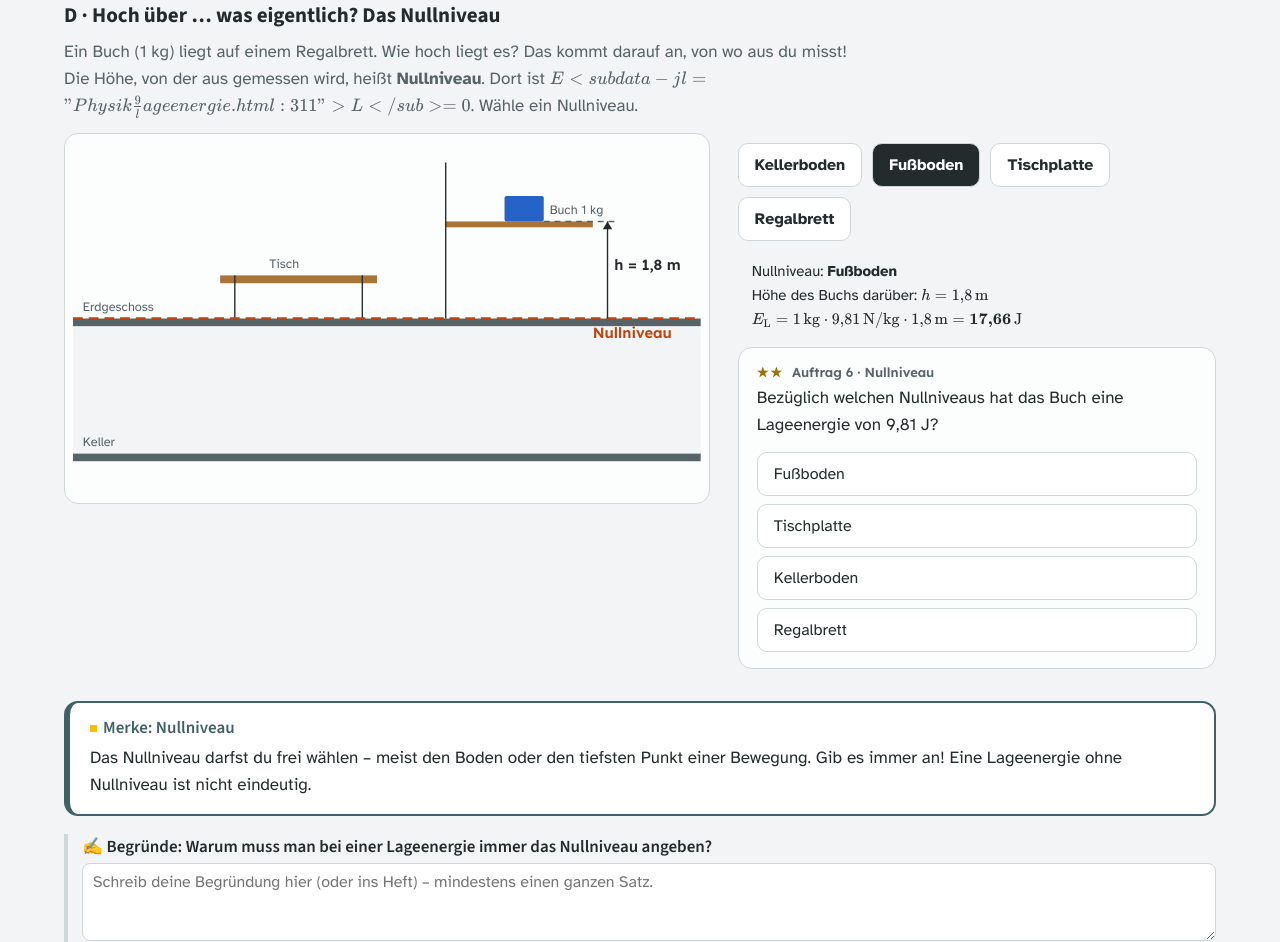
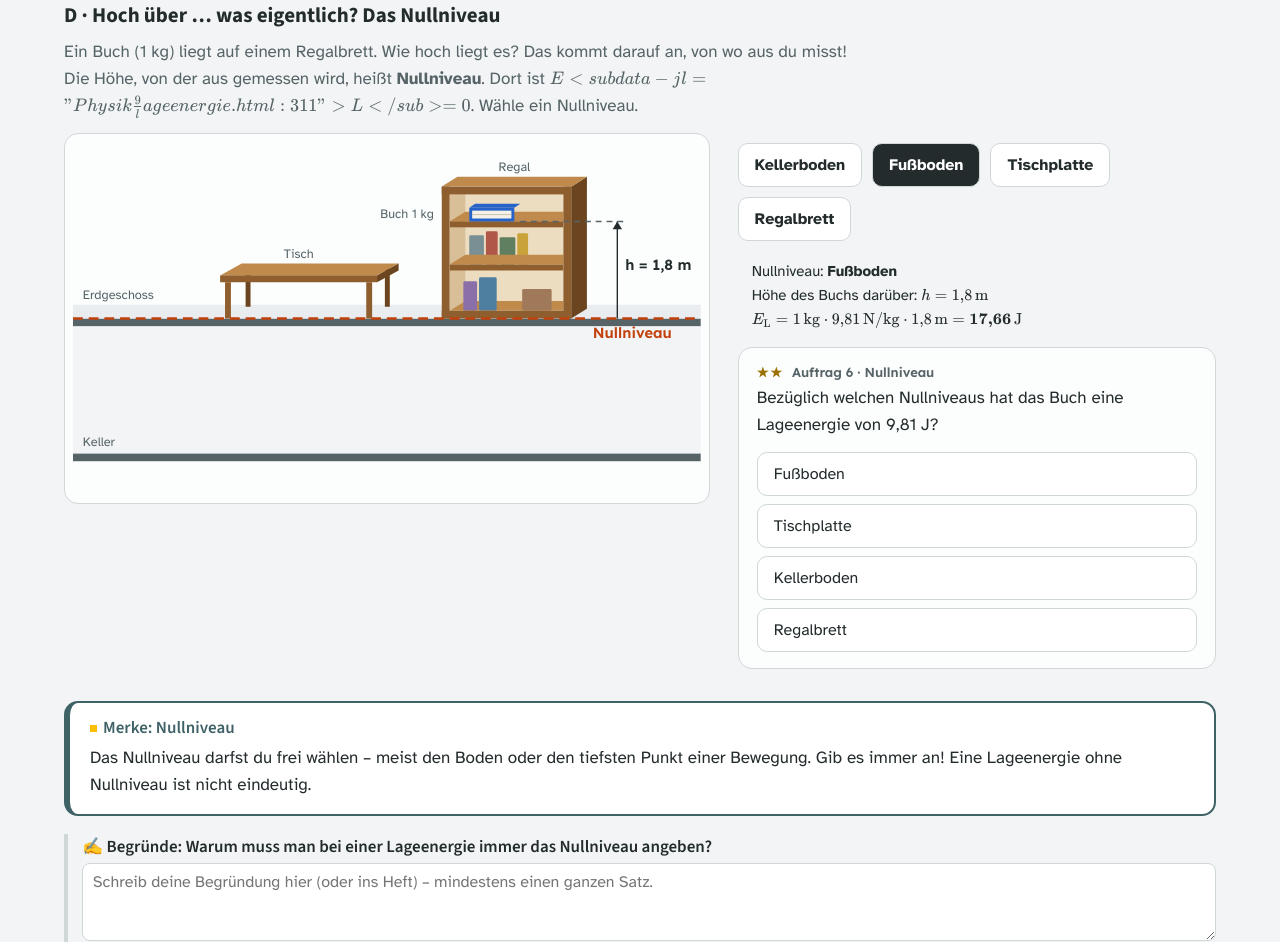
Before and after one commit to y-deiglmayr/gst-lernen, a plain HTML site: page Physik9/lageenergie.html in a window 1280 px wide. Shown: the part 5693-6635 px from the top of the page. Drawn offline with Linux system fonts and the light colour scheme.

Commit message:
Energie-Grafiken: Stromkreis rechtwinklig, Bogen ohne Pfeil, Rohr als gebogenes Rohr, Tisch und Regal räumlich
Co-Authored-By: Claude Opus 5.5 <noreply@anthropic.com>
Claude-Session: https://claude.ai/code/session_01KLYBVkGo8psUUv8qogu7oG

```diff
--- a/Physik9/lageenergie.html
+++ b/Physik9/lageenergie.html
@@ -610,11 +610,31 @@ $('#v1Check').onclick=()=>{const v=$$('#v1Checks input:checked').map(i=>i.value)
 /* ---------- D: Nullniveau ---------- */
 {const svg=$('#null'),sc=55,y0=180,Z=[[-2.5,'Kellerboden'],[0,'Fußboden'],[0.8,'Tischplatte'],[1.8,'Regalbrett']],hb=1.8;let z=1;
  const Y=v=>y0-v*sc;
- function draw(){let s=Rc(0,Y(0),640,8,'','style="fill:var(--muted)"')+Rc(0,Y(-2.5),640,8,'','style="fill:var(--muted)"')+Rc(0,Y(0)+8,640,Y(-2.5)-Y(0)-8,'','style="fill:var(--panel)"')+T(10,Y(-2.5)-8,'Keller','txs')+T(10,Y(0)-8,'Erdgeschoss','txs');
-  s+=Rc(150,Y(0.8),160,8,'','style="fill:#a8743a"')+L(165,Y(0.8),165,Y(0),'thin','stroke-width="4"')+L(295,Y(0.8),295,Y(0),'thin','stroke-width="4"')+T(200,Y(0.8)-8,'Tisch','txs');
-  s+=Rc(380,Y(1.8),150,6,'','style="fill:#a8743a"')+L(380,Y(1.8)-60,380,Y(0),'thin','stroke-width="4"')+Rc(440,Y(1.8)-26,40,26,'','rx="2" style="fill:var(--el)"')+T(486,Y(1.8)-8,'Buch 1 kg','txs');
+ function draw(){let s=Rc(0,Y(0),640,8,'','style="fill:var(--muted)"')+Rc(0,Y(-2.5),640,8,'','style="fill:var(--muted)"')+Rc(0,Y(0)+8,640,Y(-2.5)-Y(0)-8,'','style="fill:var(--panel)"')+T(10,Y(-2.5)-8,'Keller','txs')+T(10,Y(0)-20,'Erdgeschoss','txs');
+  const P=(pts,f)=>`<path d="M${pts.map(p=>p.join(' ')).join(' L')}Z" style="fill:${f}"/>`,WT='#c08a4c',WF='#8f5e2e',WD='#6b4520';
+  s+=P([[0,Y(0)],[640,Y(0)],[640,Y(0)-14],[0,Y(0)-14]],'light-dark(#e9edef,#262e30)');
+  /* Tisch, leicht räumlich (Tiefe nach rechts hinten) */
+  const yt=Y(0.8),dx=22,dy=-12;
+  s+=Rc(176,yt+dy+5,5,Y(0)-12-(yt+dy+5),'',`style="fill:${WD}"`)+Rc(318,yt+dy+5,5,Y(0)-12-(yt+dy+5),'',`style="fill:${WD}"`);
+  s+=P([[150,yt],[310,yt],[310+dx,yt+dy],[150+dx,yt+dy]],WT)+P([[310,yt],[310+dx,yt+dy],[310+dx,yt+dy+7],[310,yt+7]],WD)+Rc(150,yt,160,7,'',`style="fill:${WF}"`);
+  s+=Rc(155,yt+7,6,Y(0)-yt-7,'',`style="fill:${WF}"`)+Rc(299,yt+7,6,Y(0)-yt-7,'',`style="fill:${WF}"`)+T(215,yt-18,'Tisch','txs');
+  /* Regal mit Rückwand und Fachböden */
+  const xl=376,xr=508,yo=Y(2.3),yu=Y(0),b=8,ox=16,oy=-10,BK='light-dark(#ecdcc0,#3d3228)',IN='light-dark(#d8bf97,#4d3e2f)';
+  s+=`<defs><clipPath id="regClip"><rect x="${xl+b}" y="${yo}" width="${xr-xl-2*b}" height="${yu-b-yo}"/></clipPath></defs><g clip-path="url(#regClip)">`;
+  s+=Rc(xl,yo-20,xr-xl+40,yu-yo+20,'',`style="fill:${BK}"`)+P([[xl+b,yo],[xl+b+ox,yo+oy],[xl+b+ox,yu-b+oy],[xl+b,yu-b]],IN);
+  const shelf=y=>P([[xl+b,y],[xr-b,y],[xr-b+ox,y+oy],[xl+b+ox,y+oy]],WT)+Rc(xl+b,y,xr-xl-2*b,6,'',`style="fill:${WF}"`);
+  s+=P([[xl+b,yu-b],[xr-b,yu-b],[xr-b+ox,yu-b+oy],[xl+b+ox,yu-b+oy]],WT);
+  [[0,'#7a8f94',15,30],[17,'#b0574a',12,34],[31,'#5f7f60',16,28],[49,'#c9a23a',11,32]].forEach(([x,c,w,h])=>s+=Rc(xl+b+20+x,Y(1)-h,w,h,'',`rx="1.5" style="fill:${c}"`));
+  [[0,'#8a6fa8',14,30],[16,'#4f7fa0',18,34],[60,'#a0785a',30,22]].forEach(([x,c,w,h])=>s+=Rc(xl+b+14+x,yu-b-h,w,h,'',`rx="1.5" style="fill:${c}"`));
+  s+=shelf(Y(1))+shelf(Y(hb))+'</g>';
+  s+=P([[xr,yo-b],[xr+ox,yo-b+oy],[xr+ox,yu+oy],[xr,yu]],WD)+P([[xl,yo-b],[xr,yo-b],[xr+ox,yo-b+oy],[xl+ox,yo-b+oy]],WT);
+  s+=Rc(xl,yo-b,b,yu-yo+b,'',`style="fill:${WF}"`)+Rc(xr-b,yo-b,b,yu-yo+b,'',`style="fill:${WF}"`)+Rc(xl,yo-b,xr-xl,b,'',`style="fill:${WF}"`)+Rc(xl,yu-b,xr-xl,b,'',`style="fill:${WF}"`)+T((xl+xr)/2+8,yo-b-16,'Regal','txs','text-anchor="middle"');
+  /* Buch (1 kg) liegt vorne auf dem Regalbrett */
+  const bx=xl+28,by=Y(hb);
+  s+=P([[bx,by-14],[bx+46,by-14],[bx+52,by-18],[bx+6,by-18]],'var(--el)')+Rc(bx,by-14,46,14,'','rx="1" style="fill:var(--el)"')+Rc(bx+3,by-11,40,8,'','style="fill:#f4f1e8"')+L(bx+3,by-7,bx+43,by-7,'','style="stroke:#c9c2b0" stroke-width="1"');
+  s+=T(xl-8,by-4,'Buch 1 kg','txs','text-anchor="end"');
   const zv=Z[z][0];s+=L(0,Y(zv),640,Y(zv),'','style="stroke:var(--acc)" stroke-width="2.5" stroke-dasharray="10 6"')+T(530,Y(zv)+20,'Nullniveau','txb','style="fill:var(--acc)"');
-  const hh=hb-zv;if(hh>0)s+=L(545,Y(zv),545,Y(hb),'thin','stroke-width="2"')+arrowHead(545,Y(hb),-90,'var(--ink)')+L(480,Y(hb),555,Y(hb),'dashl')+T(552,(Y(zv)+Y(hb))/2,'h = '+fmt(hh,1)+' m','txb');
+  const hh=hb-zv;if(hh>0)s+=L(555,Y(zv),555,Y(hb),'thin','stroke-width="2"')+arrowHead(555,Y(hb),-90,'var(--ink)')+L(xl+80,Y(hb),565,Y(hb),'dashl')+T(563,(Y(zv)+Y(hb))/2,'h = '+fmt(hh,1)+' m','txb');
   svg.innerHTML=s;$('#nullTxt').innerHTML=`Nullniveau: <b>${Z[z][1]}</b><br>Höhe des Buchs darüber: <f-m>h = ${fmt(hh,1)} m</f-m><br><f-m>E<sub>L</sub> = 1 kg · 9,81 N/kg · ${fmt(hh,1)} m = <b>${fmt(9.81*hh,2)} J</b></f-m>`}
  $$('#nullBtns button').forEach(b=>b.onclick=()=>{z=+b.dataset.z;$$('#nullBtns button').forEach(x=>x.setAttribute('aria-pressed',x===b));draw()});draw()}
 
```
Also changed, not shown: Physik9/energie-einfuehrung.html (+5 -5 lines).
